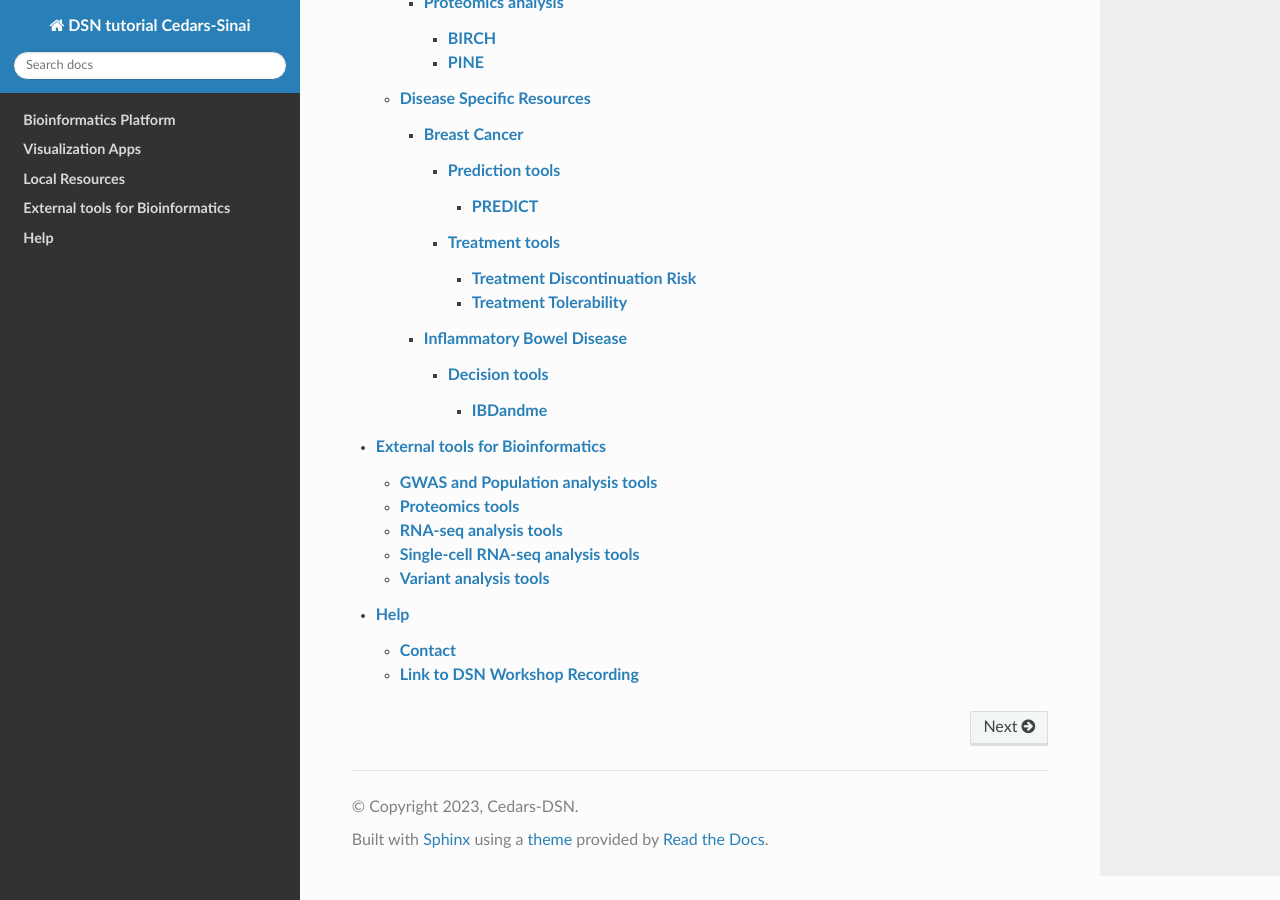
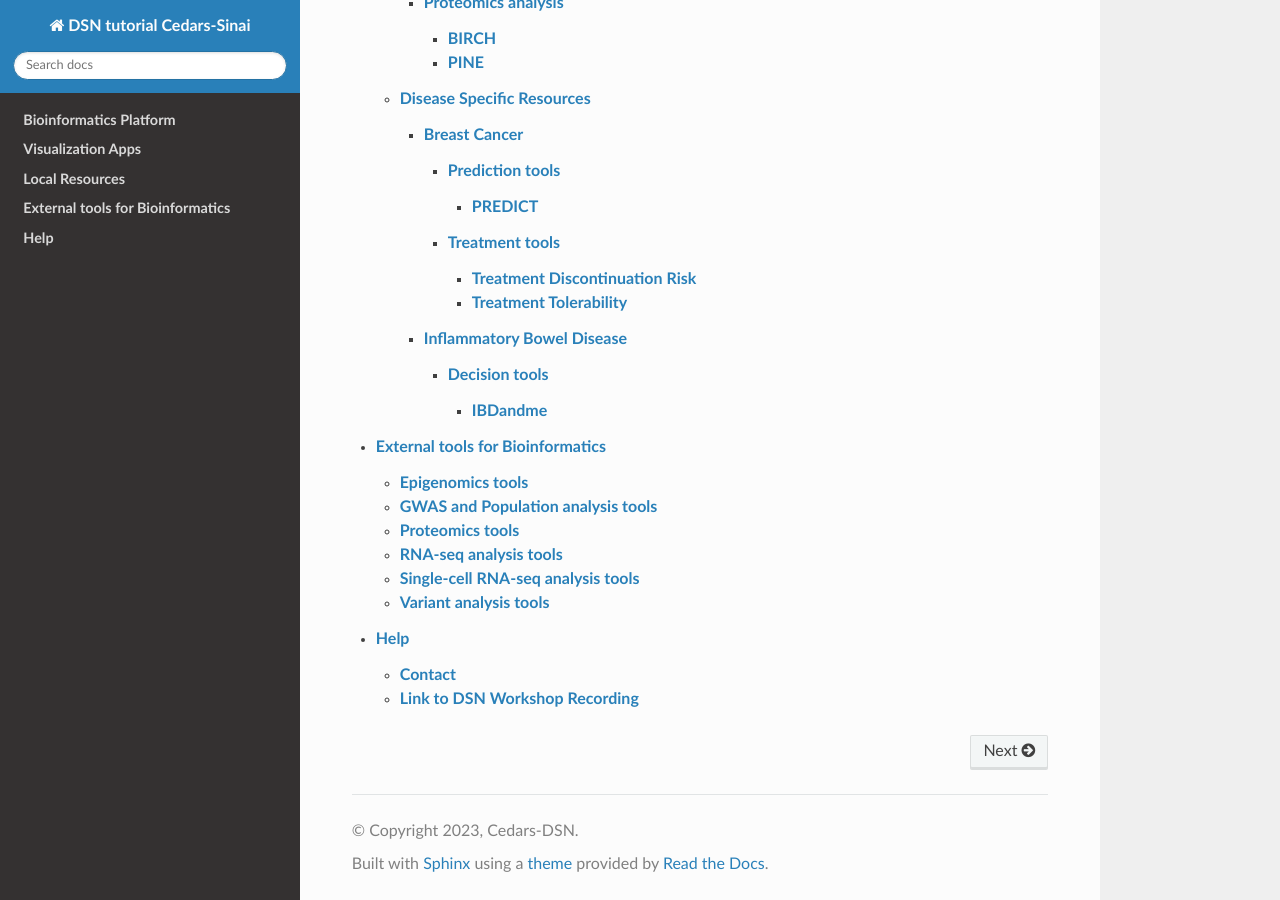
Before and after one commit to CedarsDSN/DSN_tutorial_page, a Sphinx documentation site: the page built from docs/index.rst, in a window 1280 px wide and 900 px high, scrolled down 1342 px. Built offline with Sphinx 7.4.7 and the Read the Docs theme 3.1.0, drawn with Linux system fonts in a browser that asks for light colours; pages that are not in the unit, such as notebooks, are missing from menus.

Commit message:
Update index.rst

```diff
--- a/docs/External tools for Bioinformatics/index.rst
+++ b/docs/External tools for Bioinformatics/index.rst
@@ -5,6 +5,7 @@
 
 .. toctree::
 
+   Epigenomics tools/index.rst
    GWAS and Population analysis tools/index.rst
    Proteomics tools/index.rst
    RNA-seq analysis tools/index.rst
```
